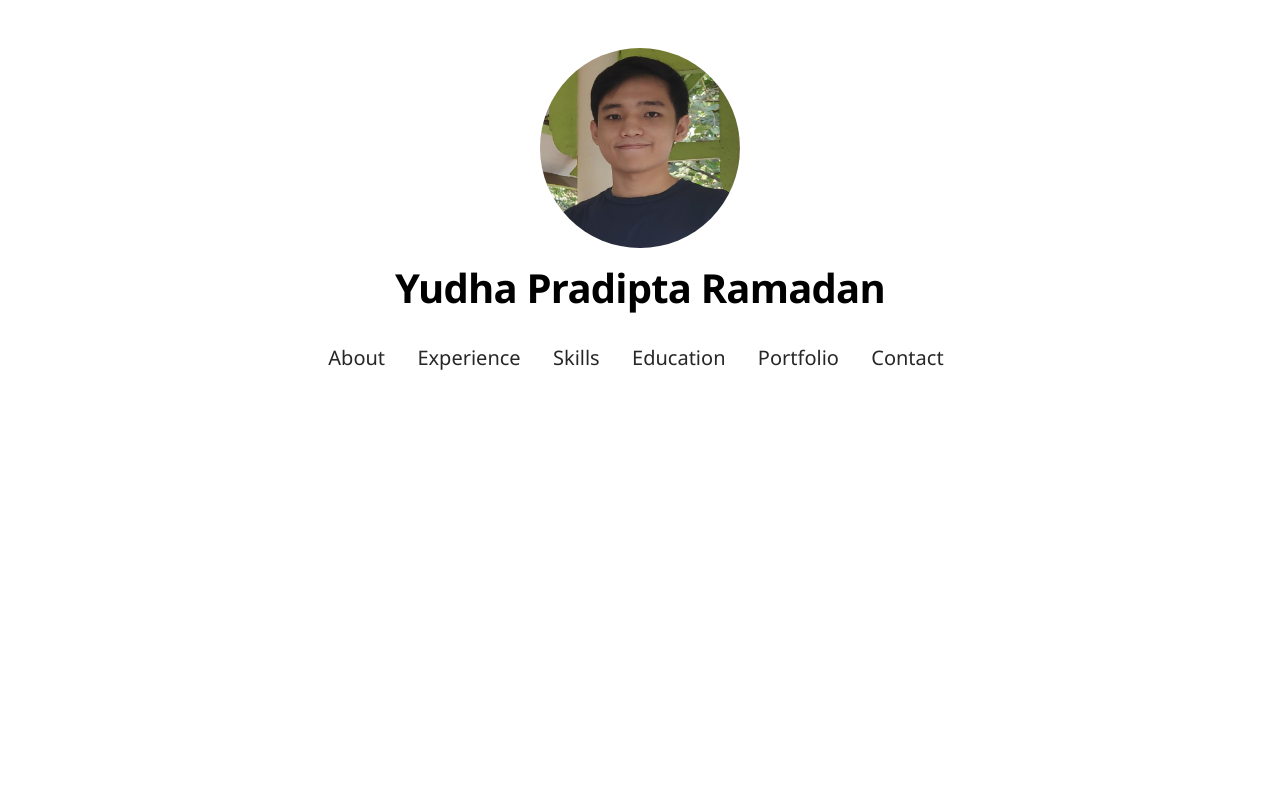
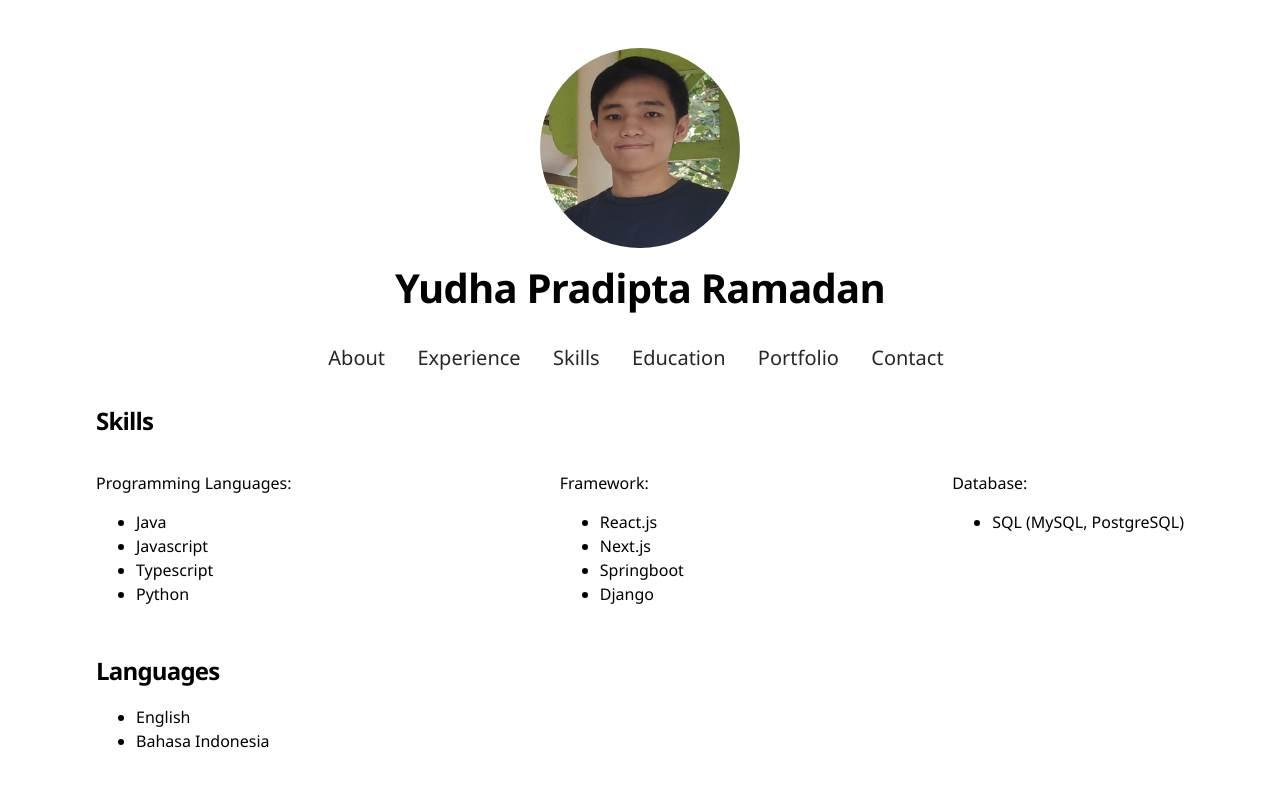
Before and after one commit to yudhapradiptar/personal-website, a Next.js app: page /skills in a window 1280 px wide. Shown: the top 786 px of the page. Built offline with nearby package versions, Linux system fonts and the light colour scheme.

Commit message:
add skills

```diff
--- a/src/pages/experience.tsx
+++ b/src/pages/experience.tsx
@@ -9,7 +9,7 @@ const Experience = () => {
       <div className={styles.container}>
         <div className={styles.workexp}>
           <h2 className={styles.heading2}>Work Experience</h2>
-          <div className={styles.exp}>
+          <div className={styles.comp}>
             <div className={styles.heading3}>Sayurbox</div>
             <div className={styles.jobTitleRow}>
               <p>Software Development Engineer Intern</p>
@@ -25,7 +25,7 @@ const Experience = () => {
               </li>
             </ul>
           </div>
-          <div className={styles.exp}>
+          <div className={styles.comp}>
             <div className={styles.heading3}>DesktopIP</div>
             <div className={styles.jobTitleRow}>
               <p>ERP Consultant Intern</p>
--- a/src/pages/skills.tsx
+++ b/src/pages/skills.tsx
@@ -4,17 +4,47 @@ import styles from "../styles/skills.module.scss";
 
 const Skills = () => {
   return (
-      <>
-        <Layout title = "Skills">
-          <Head>
-            <title>Skills</title>
-            <meta
-              name="viewport"
-              content="initial-scale=1.0, width=device-width"
-            />
-          </Head>
-        </Layout>
-      </>
+    <>
+      <Layout title="Skills" />
+      <div className={styles.container}>
+        <div className={styles.comp}>
+          <h2 className={styles.heading2}>Skills</h2>
+          <div className={styles.category}>
+            <div className={styles.category__item}>
+              <p>Programming Languages: </p>
+              <ul>
+                <li>Java</li>
+                <li>Javascript</li>
+                <li>Typescript</li>
+                <li>Python</li>
+              </ul>
+            </div>
+            <div className={styles.category__item}>
+              <p>Framework: </p>
+              <ul>
+                <li>React.js</li>
+                <li>Next.js</li>
+                <li>Springboot</li>
+                <li>Django</li>
+              </ul>
+            </div>
+            <div className={styles.category__item}>
+              <p>Database: </p>
+              <ul>
+                <li>SQL (MySQL, PostgreSQL)</li>
+              </ul>
+            </div>
+          </div>
+        </div>
+        <div className={styles.comp}>
+          <h2 className={styles.heading2}>Languages</h2>
+          <ul>
+            <li>English</li>
+            <li>Bahasa Indonesia</li>
+          </ul>
+        </div>
+      </div>
+    </>
   );
 };
 
--- a/src/styles/_config.scss
+++ b/src/styles/_config.scss
@@ -18,4 +18,15 @@ $secondary-color: #a29c9b;
   line-height: 1.5;
 }
 
+.comp {
+  display: flex;
+  flex-direction: column;
+  margin-bottom: 15px;
+
+  ul {
+    margin-top: 0;
+    line-height: 1.5;
+  }
+}
+
 $mobile: 800px;
--- a/src/styles/layout.module.scss
+++ b/src/styles/layout.module.scss
@@ -66,9 +66,9 @@
     font-size: 1.25rem;
     text-decoration: none;
     color: $primary-color;
-  }
 
-  li:hover {
-    color: $secondary-color;
+    &:hover {
+      color: $secondary-color;
+    }
   }
 }
--- a/src/styles/skills.module.scss
+++ b/src/styles/skills.module.scss
@@ -1,3 +1,5 @@
+@import 'config';
+
 .container {
   display: flex;
   flex-direction: column;
@@ -6,11 +8,9 @@
   margin: 0 auto 6rem;
 }
 
-  .heading {
-      font-size: 1.5rem;
-  }
-
-  .paragraph {
-      font-size: 1rem;
+.category {
+    display: flex;
+    flex-direction: row;
+    justify-content: space-between;
 
 }
```
Also changed, not shown: src/pages/index.tsx (+10 -7 lines), src/styles/experience.module.scss (+5 -18 lines). Lines whose indentation alone changed are shown as unchanged.
